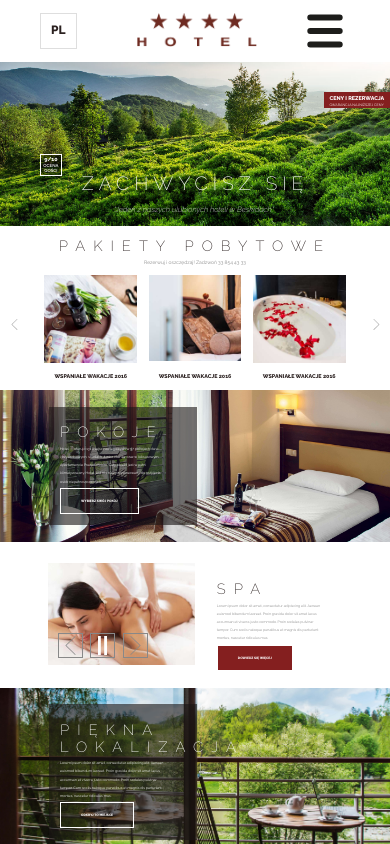
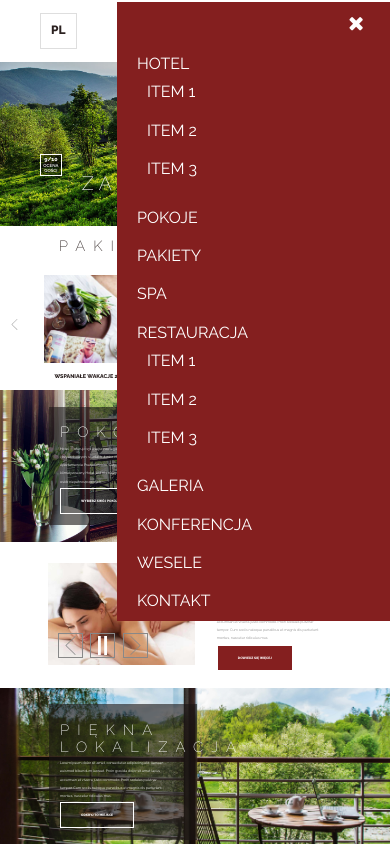
Before and after one commit to ZuzaB/hotel, a website: page docs/index.html in a window 390 px wide. Both pictures are taken after a click on the element 325 px from the left and 31 px from the top of the page. Shown: the top 844 px of the page. Drawn offline with Linux system fonts and the light colour scheme.

Commit message:
styling mobile-menu and add fonts

```diff
--- /dev/null
+++ b/docs/css/all_icons.css
@@ -0,0 +1,71 @@
+@font-face {
+  font-family: 'all_icons';
+  src: url('font/all_icons.eot?12417048');
+  src: url('font/all_icons.eot?12417048#iefix') format('embedded-opentype'),
+       url('font/all_icons.woff2?12417048') format('woff2'),
+       url('font/all_icons.woff?12417048') format('woff'),
+       url('font/all_icons.ttf?12417048') format('truetype'),
+       url('font/all_icons.svg?12417048#all_icons') format('svg');
+  font-weight: normal;
+  font-style: normal;
+}
+/* Chrome hack: SVG is rendered more smooth in Windozze. 100% magic, uncomment if you need it. */
+/* Note, that will break hinting! In other OS-es font will be not as sharp as it could be */
+/*
+@media screen and (-webkit-min-device-pixel-ratio:0) {
+  @font-face {
+    font-family: 'all_icons';
+    src: url('../font/all_icons.svg?12417048#all_icons') format('svg');
+  }
+}
+*/
+
+ [class^="icon-"]:before, [class*=" icon-"]:before {
+  font-family: "all_icons";
+  font-style: normal;
+  font-weight: normal;
+  speak: none;
+
+  display: inline-block;
+  text-decoration: inherit;
+  width: 1em;
+  margin-right: .2em;
+  text-align: center;
+  /* opacity: .8; */
+
+  /* For safety - reset parent styles, that can break glyph codes*/
+  font-variant: normal;
+  text-transform: none;
+
+  /* fix buttons height, for twitter bootstrap */
+  line-height: 1em;
+
+  /* Animation center compensation - margins should be symmetric */
+  /* remove if not needed */
+  margin-left: .2em;
+
+  /* you can be more comfortable with increased icons size */
+  /* font-size: 120%; */
+
+  /* Font smoothing. That was taken from TWBS */
+  -webkit-font-smoothing: antialiased;
+  -moz-osx-font-smoothing: grayscale;
+
+  /* Uncomment for 3D effect */
+  /* text-shadow: 1px 1px 1px rgba(127, 127, 127, 0.3); */
+}
+
+.icon-checked-mark:before { content: '\e801'; } /* '' */
+.icon-facebook-logo:before { content: '\e802'; } /* '' */
+.icon-facebook-placeholder-for-locate-places-on-maps:before { content: '\e803'; } /* '' */
+.icon-instagram:before { content: '\e804'; } /* '' */
+.icon-check-box-empty:before { content: '\e805'; } /* '' */
+.icon-pause:before { content: '\e806'; } /* '' */
+.icon-cancel:before { content: '\e807'; } /* '' */
+.icon-play:before { content: '\e809'; } /* '' */
+.icon-tripadvisor-logotype:before { content: '\e80a'; } /* '' */
+.icon-aaa:before { content: '\e80c'; } /* '' */
+.icon-menu-1:before { content: '\f0c9'; } /* '' */
+.icon-angle-left:before { content: '\f104'; } /* '' */
+.icon-angle-right:before { content: '\f105'; } /* '' */
+.icon-angle-up:before { content: '\f106'; } /* '' */
--- a/docs/index.html
+++ b/docs/index.html
@@ -6,6 +6,7 @@
   <meta name="viewport" content="width=device-width, initial-scale=1.0">
   <meta http-equiv="X-UA-Compatible" content="ie=edge">
   <link href="https://fonts.googleapis.com/css?family=Raleway:200,200i,300,400,600,800&amp;subset=latin-ext" rel="stylesheet">
+  <link href="css/all_icons.css" rel="stylesheet">
   <link href="css/main.css" rel="stylesheet">
   <title>Hotel</title>
 </head>
@@ -24,8 +25,11 @@
         </div>
 
       </div>
-      <nav>
+      <nav class="nav">
         <ul class="menu-nav">
+          <li class="menu-nav__item menu-nav__item--clouse">
+            <span class="icon-cancel"></span>
+          </li>
           <li class="menu-nav__item menu-nav__item--sub"><a href="" class="menu-nav__link">Hotel </a>
             <ul class="menu-sub">
               <li class="menu-sub__item"><a href="" class="menu-sub__link">Item 1</a></li>
@@ -56,7 +60,7 @@
         </a>
       </div>
       <div class="menu-mobile">
-        <svg  class="menu-mobile__img" id="Warstwa_1" data-name="Warstwa 1" xmlns="http://www.w3.org/2000/svg" viewBox="0 0 22.68 22.68"><title>a</title><path d="M4.68,6.58H18a1.37,1.37,0,0,0,0-2.74H4.68A1.37,1.37,0,0,0,4.68,6.58ZM18,10H4.68a1.37,1.37,0,0,0,0,2.74H18A1.37,1.37,0,0,0,18,10Zm0,6.13H4.68a1.37,1.37,0,0,0,0,2.74H18A1.37,1.37,0,0,0,18,16.1Z" style="fill:#1d1d1b"/></svg><span class="menu-mobile__ico"></span>
+        <span class="icon-menu-1"></span>
       </div>
     </div>
     <div class="top container">
--- a/docs/js/app.js
+++ b/docs/js/app.js
@@ -1,5 +1,6 @@
 'use strict';
 $(function() {
+
 var $lang = $( '.menu-lang' ),
     $langItem = $lang.find( '.menu-lang__item');
 
@@ -7,5 +8,14 @@ var $lang = $( '.menu-lang' ),
       $langItem.toggle();
     });
 
-
+var $menu = $( '.menu-nav'),
+    $menuIco = $( '.icon-menu-1'),
+    $menuClouse = $('.icon-cancel');
+  //media?
+    $menuIco.on('click', function(){
+      $menu.show();
+    });
+    $menuClouse.on('click', function(){
+      $menu.hide();
+    });
 });
--- a/docs/scss/modules/_mixins.scss
+++ b/docs/scss/modules/_mixins.scss
@@ -1,7 +1,7 @@
 //reset mixins
 @mixin reset-list {
   display: inline-block;
-  decoration: none;
+  list-style: none;
 }
 
 @mixin reset-link {
--- a/docs/scss/partials/_header.scss
+++ b/docs/scss/partials/_header.scss
@@ -32,49 +32,87 @@
     }
   }
   &-sub {
+    padding-left: 0px;
+    @include for-size(tablet-landscape-up) {
+        display: none;
+        position: absolute;
         background: $main-brand;
         margin: 0;
-    position: absolute;
         z-index: 1;
         padding-left: 10px;
         top: 2.5em;
         left: 0;
-    display: none;
+    }
 
     &__item {
+      padding: 10px;
+      list-style: none;
+      @include for-size(tablet-landscape-up) {
         @include reset-list;
-      decoration: none;
         padding: 1em;
+      }
     }
 
     &__link {
       @include reset-link;
       color: $main-text--light;
       font-weight: normal;
-
       &:hover {
         font-weight: bold;
       }
     }
   }
+  .nav {
+    position: absolute;
+    float: right;
+    top: -20px;
+    right: 0;
+    z-index: 3;
+    width: 70%;
+    @include for-size(phone-up) {
+      width: 200px;
+    }
+    @include for-size(tablet-landscape-up) {
+      position: static;
+      width: 94%;
+    }
+  }
   &-nav {
     display: none;
+    font-size: 16px;
+    background: $main-brand;
+    padding-left: 0;
+    @include for-size(tablet-landscape-up) {
       font-size: 12px;
-    // padding-left: 3.5em;
+      display: block;
+      background: none;
+      position: static;
+    }
+    .icon-cancel {
+      font-size: 20px;
+      cursor: pointer;
       @include for-size(tablet-landscape-up) {
-      display: block;
+        display: none;
       }
-
+    }
     &__item {
+      list-style: none;
       padding: 10px 20px;
+      @include for-size(tablet-landscape-up) {
          @include reset-list;
           position: relative;
+      }
       &:hover {
         .menu-sub {
           display: block;
         }
       }
+      &--clouse {
+        text-align: right;
+        color: $main-text--light;
+      }
       &--sub {
+        @include for-size(tablet-landscape-up) {
         &:hover {
          background: $main-brand;
          a {
@@ -82,10 +120,15 @@
          }
         }
       }
+      }
       &--logo {
-        padding: 0 60px;;
+        display: none;
+        @include for-size(tablet-landscape-up) {
+          padding: 0 60px;
+          display: inline-block;
         }
 
+      }
       &--last {
         padding-right: 0;
       }
@@ -93,8 +136,17 @@
 
     &__link {
       @include reset-link;
+      color: $main-text--light;
+      font-weight: normal;
+      @include for-size(tablet-landscape-up) {
+        font-weight: bold;
+        color: inherit;
+      }
       &:hover {
+        font-weight: bolder;
+        @include for-size(tablet-landscape-up) {
         color: $main-brand;
+      }
       }
     }
   }
@@ -123,16 +175,15 @@
     height: 50px;
     width: 50px;
     cursor: pointer;
-
-    &__img {
-      //change for ico
-
-      &:hover {
-        fill: $main-brand;
+    @include for-size(tablet-landscape-up) {
+      display: none;
     }
   }
-    @include for-size(tablet-landscape-up) {
-      display: none;
+
+  .icon-menu-1 {
+    font-size: 50px;
+    &:hover {
+      color: $main-brand;
     }
   }
 }
@@ -149,11 +200,14 @@
     position: absolute;
     background-color: $main-brand;
     color: $main-text--light;
-    height: 3em;
+    width: 200px;
+    padding: 10px 20px;
+    top: 30px;
+    right: 0;
+    @include for-size(tablet-portrait-up) {
       width: 12em;
       padding: 0.5em 0.9em;
-    top: 30px;
-    right: 0;
+    }
 
     &:hover {
       background-color: $main-text--light;
@@ -168,11 +222,16 @@
     &__item {
       text-transform: uppercase;
       font-weight: 800;
+      font-size: 15px;
+      @include for-size(tablet-portrait-up) {
       font-size: 1em;
-
+    }
       &--small {
         font-weight: normal;
+        font-size: 10px;
+        @include for-size(tablet-portrait-up) {
         font-size: 0.65em;
+      }
       }
     }
   }
```
Also changed, not shown: docs/css/font/all_icons.ttf (added), docs/css/font/all_icons.woff (added), docs/css/font/all_icons.woff2 (added), docs/css/main.css, 2 other files. Lines whose indentation alone changed are shown as unchanged.
